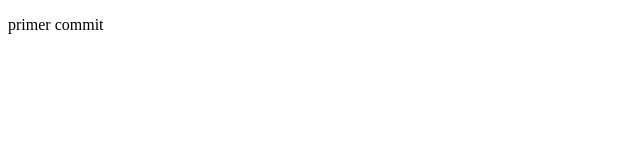
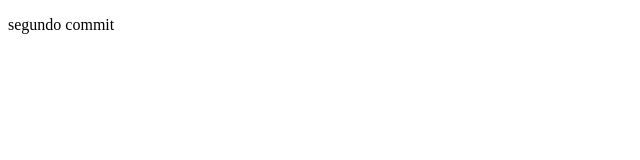
Before and after one commit to lucabr2133/prueba, a plain HTML site: page index.htm in a window 1280 px wide. Shown: the full height of the page, 0-640 px from the left. Drawn offline with Linux system fonts and the light colour scheme.

Commit message:
version 2

```diff
--- a/index.htm
+++ b/index.htm
@@ -6,8 +6,6 @@
 
 </head>
 <body>
-    <p>primer commit
-
-    </p>
+    <p>segundo commit</p>
 </body>
 </html>
```
